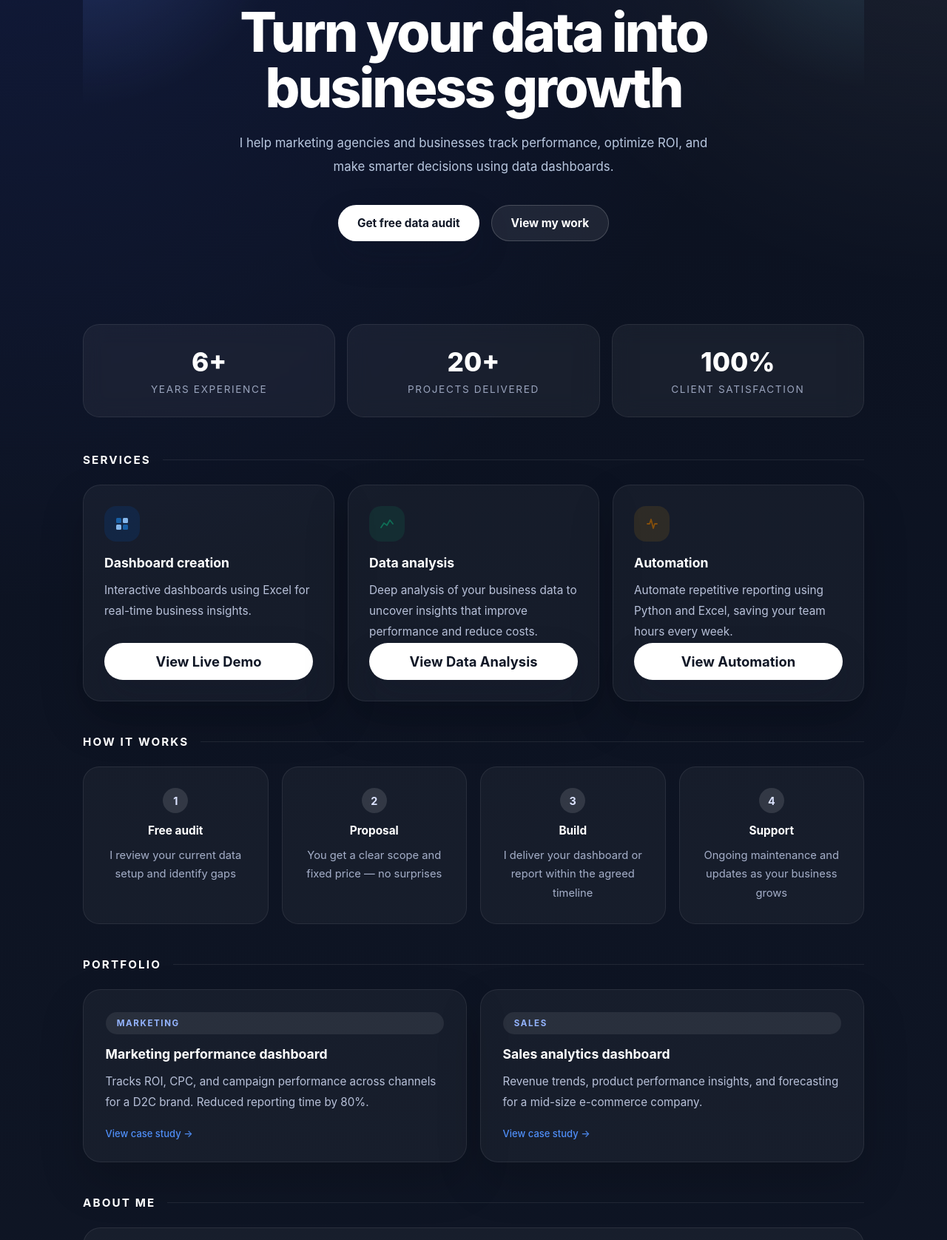
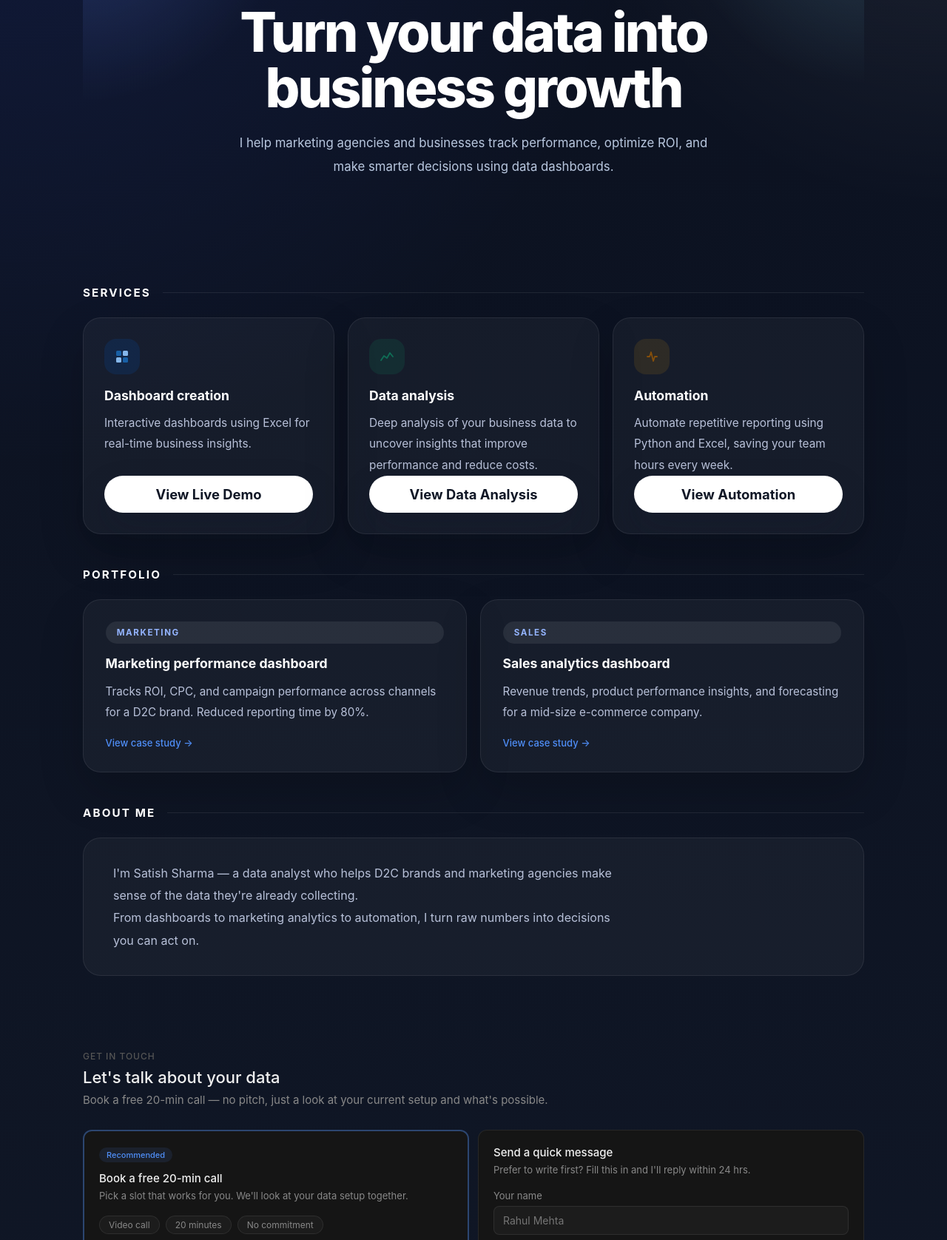
Before and after one commit to satishsharma27/data_analysis_website, a Flask app: page / in a window 1280 px wide. Shown: the part 244-1920 px from the top of the page at 74% size. Run offline with Flask 3, Linux system fonts and the light colour scheme.

Commit message:
correction has been done

```diff
--- a/dashboard_app/dashboard.py
+++ b/dashboard_app/dashboard.py
@@ -34,7 +34,7 @@ def trend_chart(df, category_filter="All"):
         line=dict(color=BLUE, width=2.5),
         marker=dict(size=4),
         fill="tozeroy",
-        fillcolor="rgba(55,138,221,0.1)",
+        fillcolor="rgba(79,142,247,0.1)",
         hovertemplate="<b>%{x|%b %d}</b><br>Revenue: $%{y:,.0f}<extra></extra>",
     ))
 
@@ -277,12 +277,13 @@ def init_dashboard(server, df):
                         [
                             html.Div(
                                 [
-                                    html.Label("Category:", style={"fontWeight": "600", "fontSize": "12px"}),
+                                    html.Label("Category:", style={"fontWeight": "600", "fontSize": "12px", "color": TEXT, "marginBottom": "6px", "display": "block"}),
                                     dcc.Dropdown(
                                         id="category-filter",
                                         options=category_options,
                                         value="All",
                                         style={"width": "100%"},
+                                        className="dark-dropdown",
                                     ),
                                 ],
                                 style={"marginRight": "15px", "flex": "1", "minWidth": "150px"},
--- a/static/style.css
+++ b/static/style.css
@@ -452,14 +452,10 @@ section {
 }
 
 .about-card {
-    display: grid;
-    grid-template-columns: auto 1fr;
-    gap: 1.4rem;
-    align-items: start;
     background: rgba(255, 255, 255, 0.04);
     border: 1px solid rgba(255, 255, 255, 0.08);
     border-radius: 24px;
-    padding: 2rem;
+    padding: 2rem 2.5rem;
 }
 
 .avatar {
@@ -490,9 +486,11 @@ section {
 }
 
 .about-bio {
-    font-size: 0.96rem;
+    font-size: 1rem;
     color: #b8c1d9;
-    line-height: 1.85;
+    line-height: 1.9;
+    max-width: 680px;
+    margin: 0;
 }
 
 .skills {
@@ -596,8 +594,8 @@ a.contact-linkedin:hover {
 }
 
 /* ── new contact section ── */
-#contact { text-align: left; background: none; border: none; padding: 3.5rem 2rem; }
-#contact .ct-wrap { max-width: 900px; margin: 0 auto; }
+#contact { text-align: left; background: none; border: none; padding: 3.5rem 0; }
+#contact .ct-wrap { width: 100%; }
 #contact .ct-card { background: var(--color-background-primary); border: 0.5px solid var(--color-border-tertiary); border-radius: var(--border-radius-lg); padding: 1.25rem; }
 #contact .ct-tag { display:inline-block; font-size:11px; font-weight:500; padding:3px 10px; border-radius:99px; background:var(--color-background-info); color:var(--color-text-info); margin-bottom:12px; }
 #contact .ct-icon-box { width:36px; height:36px; border-radius:var(--border-radius-md); display:flex; align-items:center; justify-content:center; flex-shrink:0; font-size:16px; }
--- a/templates/automation-section.html
+++ b/templates/automation-section.html
@@ -22,7 +22,7 @@
 
 <div class="container">
 
-<div class="section">
+<div style="padding-top:3.5rem;">
   <div class="auto-wrap">
 
     <p class="eyebrow">Automation</p>
@@ -349,7 +349,7 @@ calc();
 
 <style>
 /* ── AUTOMATION WRAP ── */
-.auto-wrap{max-width:680px;font-family:var(--font-sans);padding:0 0 2rem;}
+.auto-wrap{width:100%;font-family:var(--font-sans);padding:0 0 2rem;}
 .eyebrow{font-size:11px;font-weight:500;letter-spacing:0.1em;text-transform:uppercase;color:#1D9E75;margin-bottom:0.5rem;}
 .sec-title{font-size:22px;font-weight:500;color:var(--color-text-primary);margin-bottom:0.4rem;}
 .sec-sub{font-size:14px;color:var(--color-text-secondary);margin-bottom:1.75rem;line-height:1.65;}
--- a/templates/index.html
+++ b/templates/index.html
@@ -27,10 +27,7 @@
             <div class="badge">Available for new projects</div>
             <h1>Turn your data into business growth</h1>
             <p>I help marketing agencies and businesses track performance, optimize ROI, and make smarter decisions using data dashboards.</p>
-            <div class="btn-row">
-                <button class="btn-primary" id="open-audit-btn">Get free data audit</button>
-                <a href="#portfolio" class="btn-outline">View my work</a>
-            </div>
+
 
             <!-- Audit Form -->
             <div id="audit-form" class="audit-card hidden">
@@ -68,21 +65,6 @@
             </div>
         </section>
 
-        <!-- Stats -->
-        <div class="stats-row">
-            <div class="stat-card">
-                <div class="stat-num">6+</div>
-                <div class="stat-label">Years experience</div>
-            </div>
-            <div class="stat-card">
-                <div class="stat-num">20+</div>
-                <div class="stat-label">Projects delivered</div>
-            </div>
-            <div class="stat-card">
-                <div class="stat-num">100%</div>
-                <div class="stat-label">Client satisfaction</div>
-            </div>
-        </div>
 
         <!-- Services -->
         <section id="services">
@@ -127,35 +109,6 @@
             </div>
         </section>
 
-        <!-- How it works -->
-        <section id="process">
-            <div class="section-header">
-                <h2>How it works</h2>
-                <div class="section-line"></div>
-            </div>
-            <div class="process-grid">
-                <div class="process-step">
-                    <div class="step-num">1</div>
-                    <div class="step-title">Free audit</div>
-                    <div class="step-desc">I review your current data setup and identify gaps</div>
-                </div>
-                <div class="process-step">
-                    <div class="step-num">2</div>
-                    <div class="step-title">Proposal</div>
-                    <div class="step-desc">You get a clear scope and fixed price — no surprises</div>
-                </div>
-                <div class="process-step">
-                    <div class="step-num">3</div>
-                    <div class="step-title">Build</div>
-                    <div class="step-desc">I deliver your dashboard or report within the agreed timeline</div>
-                </div>
-                <div class="process-step">
-                    <div class="step-num">4</div>
-                    <div class="step-title">Support</div>
-                    <div class="step-desc">Ongoing maintenance and updates as your business grows</div>
-                </div>
-            </div>
-        </section>
 
         <!-- Portfolio -->
         <section id="portfolio">
@@ -190,40 +143,8 @@
                 <div class="section-line"></div>
             </div>
             <div class="about-card">
-                <div class="avatar">SS</div>
                 <div class="about-body">
-                    <div class="about-name">Satish Sharma</div>
-                    <div class="about-role">Data Analyst · Mumbai, India</div>
-                    <p class="about-bio">Hey, I’m Satish Sharma — Co-founder of Clarivex.
-
-                                         Most businesses are sitting on a goldmine of data… but don’t know how to use it.
-                                         That’s where I help.
-
-                                         I work with D2C brands and marketing agencies to turn raw data into clear, actionable dashboards that actually drive decisions — not just look good.
-                                         Over the past few years, I’ve helped businesses:
-
-                                         📈 Improve campaign performance using Marketing Mix Modeling (MMM)
-                                         💰 Identify revenue leakages and optimize spend
-                                         ⚡ Automate reporting and save hours every week
-                                         What I can help you with:
-
-                                          → Dashboard creation (Tableau / Power BI)
-                                          → Data analysis & performance reporting
-                                          → Marketing analytics (MMM)
-                                          → Automation using Python
-
-
-
-
-
-
-                    </p>
-                    <div class="skills">
-                        <span class="skill-pill">Python</span>
-                        <span class="skill-pill">Excel</span>
-                        <span class="skill-pill">SQL</span>
-                        <span class="skill-pill">Data visualisation</span>
-                    </div>
+                    <p class="about-bio">I'm Satish Sharma — a data analyst who helps D2C brands and marketing agencies make sense of the data they're already collecting.<br>From dashboards to marketing analytics to automation, I turn raw numbers into decisions you can act on.</p>
                 </div>
             </div>
         </section>
@@ -295,7 +216,7 @@
                     <svg width="16" height="16" viewBox="0 0 16 16" fill="none"><rect x="1" y="3" width="14" height="10" rx="1.5" stroke="#2ec4a0" stroke-width="1.2"/><path d="M1.5 3.5l6.5 5 6.5-5" stroke="#2ec4a0" stroke-width="1.2" stroke-linecap="round"/></svg>
                   </div>
                   <div style="font-size:12px;font-weight:500;color:var(--color-text-primary);margin-bottom:2px;">Email</div>
-                  <div style="font-size:11px;color:var(--color-text-tertiary);">sharma.satish...</div>
+                  <div style="font-size:11px;color:var(--color-text-secondary);">sharma.satishkumar2709@gmail.com</div>
                 </div>
               </a>
 
```
Also changed, not shown: dashboard_app/assets/dropdown.css (added, +71 -0 lines), dashboard_app/utils.py (+11 -11 lines), static/dashboard-style.css (+23 -20 lines), templates/data-analysis.html (+8 -8 lines).
